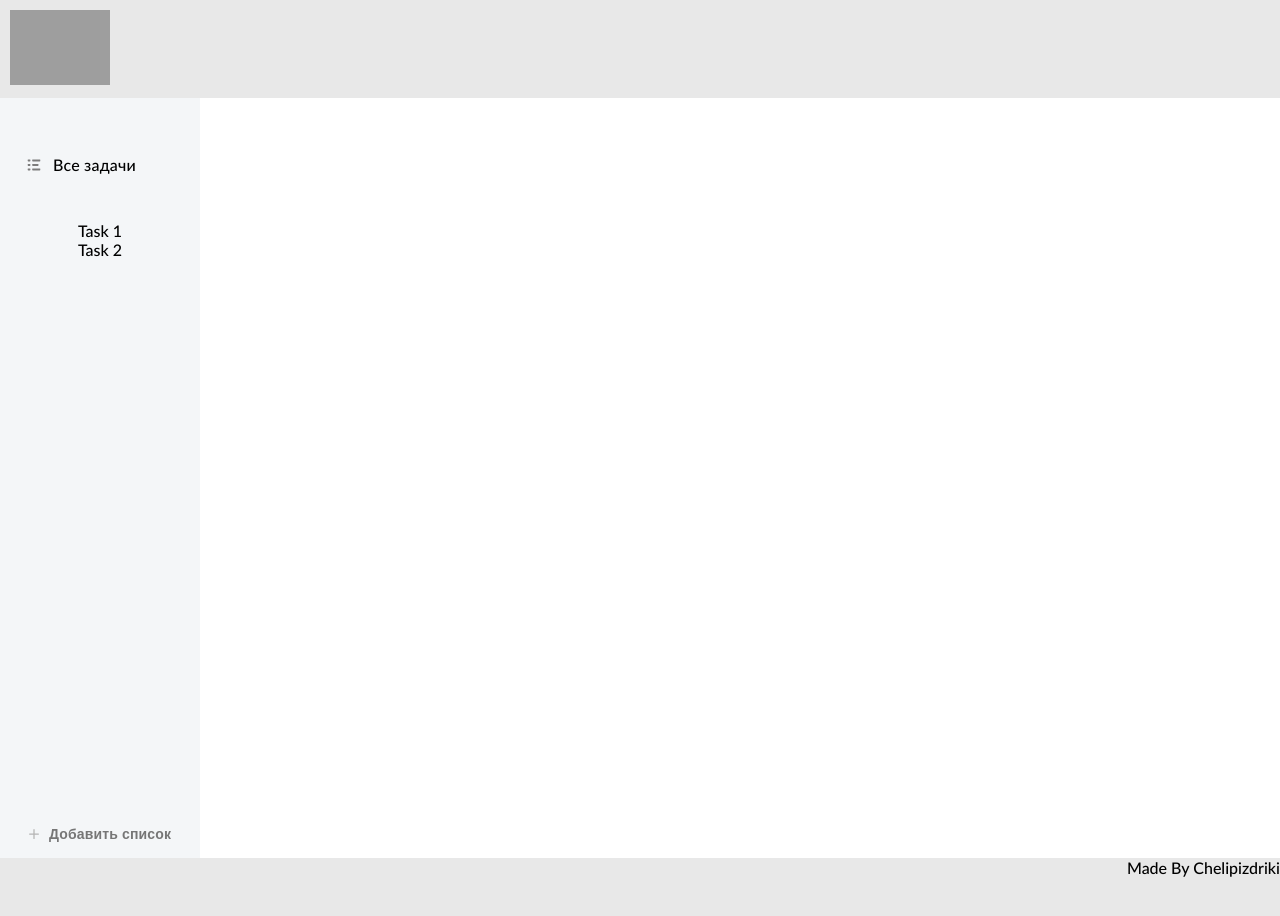
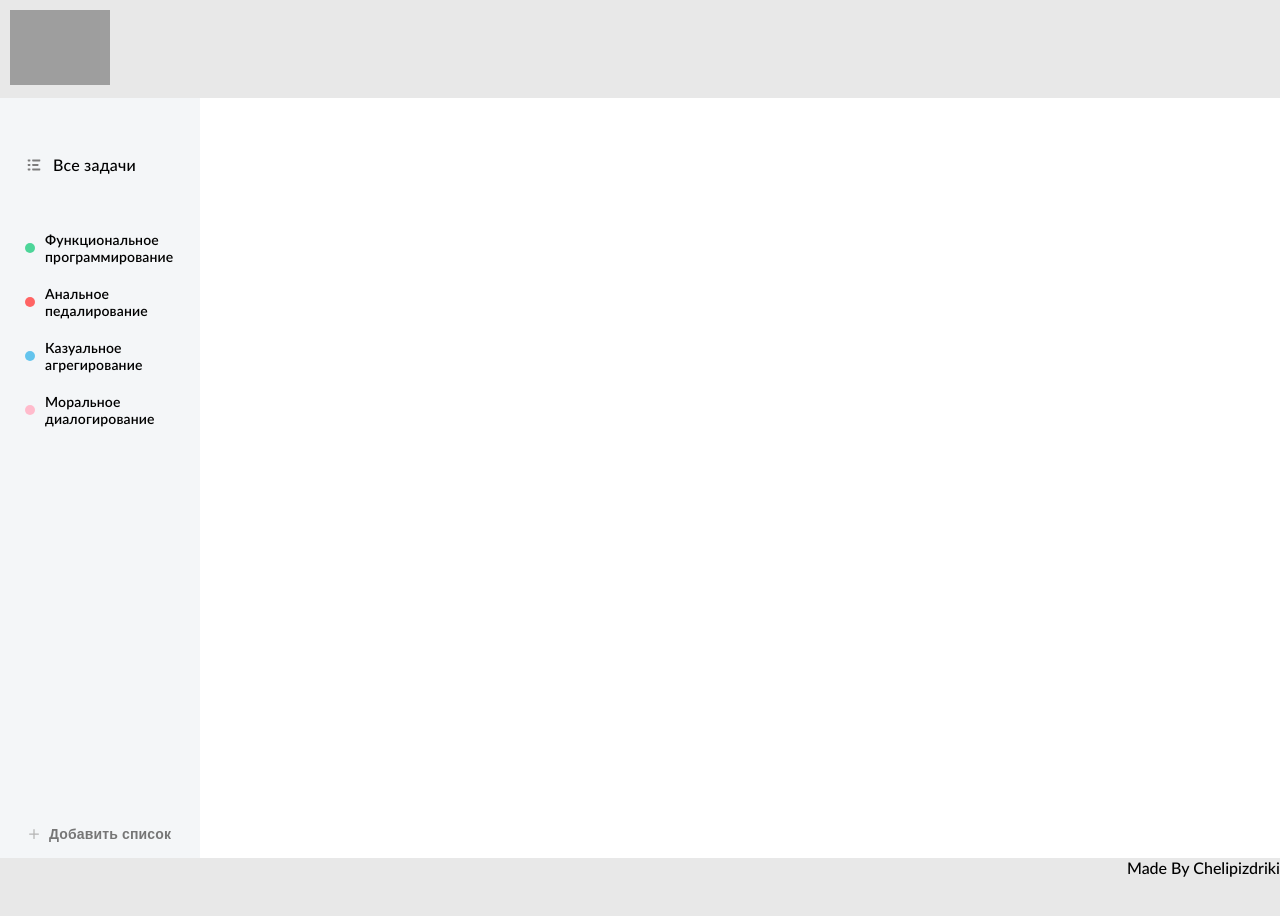
Before and after one commit to ShaggyBa/team-project-todo-app, a React (Create React App) app: page / in a window 1280 px wide. Shown: the top 916 px of the page. Built offline with nearby package versions, Linux system fonts and the light colour scheme; grey boxes are pictures that could not be loaded; the HTML template or start-up script is replaced by a standard one.

Commit message:
workBuilt

```diff
--- a/src/App.tsx
+++ b/src/App.tsx
@@ -3,7 +3,7 @@ import "./reset.css";
 import "./UI-colors.css";
 import cssStyles from "./App.module.css";
 import { Header, MainContent, Sidebar, Footer } from "./components/index";
-import {ListItemsData} from "./data/ListItemData";
+import {ListItemsData} from "./data/ListItemsData";
 
 const App: React.FC = () => {
 
--- a/src/components/ListItem/ListItem.module.css
+++ b/src/components/ListItem/ListItem.module.css
@@ -8,6 +8,48 @@
     letter-spacing: 0.15px;
 }
 
-.disc .green {
-    color: var(--green_300);
+.list__item {
+	width: 160px;
+	padding: 10px 12px;
+	border-radius: 4px;
+	padding: 10px 0 10px 5px;
+
+
+	display: flex;
+	align-items: center;
+	justify-content: flex-start;
 }
+
+.item__title {
+	margin-left: 10px;
+	color: var(--black_1000);
+	font-size: 14px;
+	font-weight: 600;
+	letter-spacing: 0.15px;
+}
+
+.list__item:hover {
+	box-shadow: 0px 2px 10px 0px var(--box-shadow-light);
+
+}
+
+.disc {
+	flex-shrink: 0;
+	display: block;
+	width: 10px;
+	height: 10px;
+	border-radius: 50%;
+	background-color: var(--turquoise_50);
+}
+
+.disc.red{
+    background-color: var(--red_50);}
+
+.disc.green{
+    background-color: var(--turquoise_50);}
+
+.disc.blue{
+    background-color: var(--cyan_100);}
+
+.disc.brown{
+    background-color: var(--dirtTurquoise_50);}
--- a/src/components/ListItem/ListItem.tsx
+++ b/src/components/ListItem/ListItem.tsx
@@ -7,7 +7,7 @@ import s from "./ListItem.module.css";
 export const ListItem: React.FC<IListItem> = ({id, title, color}) =>{
     return (
     <li className={s.list__item} key={id}>
-        <span className={s.disc + " " + s[color]}></span>
+        <span style = {{backgroundColor: color}} className={s.disc}></span>
         <span className={s.item__title}>{title}</span>
     </li>
     )
--- a/src/components/Sidebar/Sidebar.module.css
+++ b/src/components/Sidebar/Sidebar.module.css
@@ -52,37 +52,3 @@
 	height: 100%;
 	overflow: hidden auto;
 }
-
-.list__item {
-	width: 160px;
-	padding: 10px 12px;
-	border-radius: 4px;
-	padding: 10px 0 10px 5px;
-
-
-	display: flex;
-	align-items: center;
-	justify-content: flex-start;
-}
-
-.item__title {
-	margin-left: 10px;
-	color: var(--black_1000);
-	font-size: 14px;
-	font-weight: 600;
-	letter-spacing: 0.15px;
-}
-
-.list__item:hover {
-	box-shadow: 0px 2px 10px 0px var(--box-shadow-light);
-
-}
-
-.disc {
-	flex-shrink: 0;
-	display: block;
-	width: 10px;
-	height: 10px;
-	border-radius: 50%;
-	background-color: var(--turquoise_50);
-}
--- a/src/data/ListItemData.tsx
+++ /dev/null
@@ -1,14 +0,0 @@
-import { IListItem } from "../types/IListItem.types";
-
-export const ListItemsData: IListItem[] = [
-    {
-        "id": 1,
-        "title": "Task 1",
-        "color": "green"
-    },
-    {
-        "id": 2,
-        "title": "Task 2",
-        "color": "blue"
-    }
-]
--- /dev/null
+++ b/src/data/ListItemsData.tsx
@@ -0,0 +1,24 @@
+import { IListItem } from "../types/IListItem.types";
+
+export const ListItemsData: IListItem[] = [
+    {
+        "id": 1,
+        "title": "Функциональное программирование",
+        "color": "#4DD599"
+    },
+    {
+        "id": 2,
+        "title": "Анальное педалирование",
+        "color": "#FF6464"
+    },
+    {
+        "id": 3,
+        "title": "Казуальное агрегирование",
+        "color": "#64C4ED"
+    },
+    {
+        "id": 4,
+        "title": "Моральное диалогирование",
+        "color": "#FFBBCC"
+    }
+]
```
